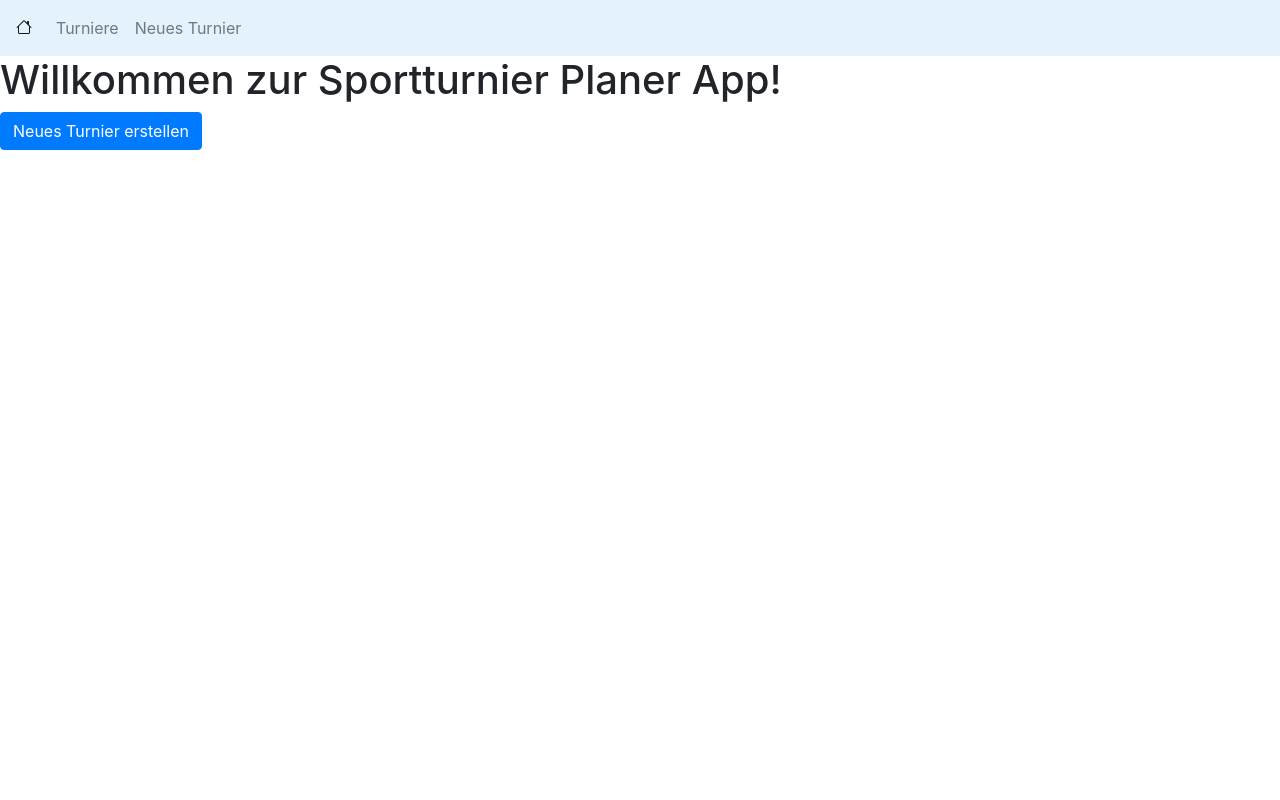
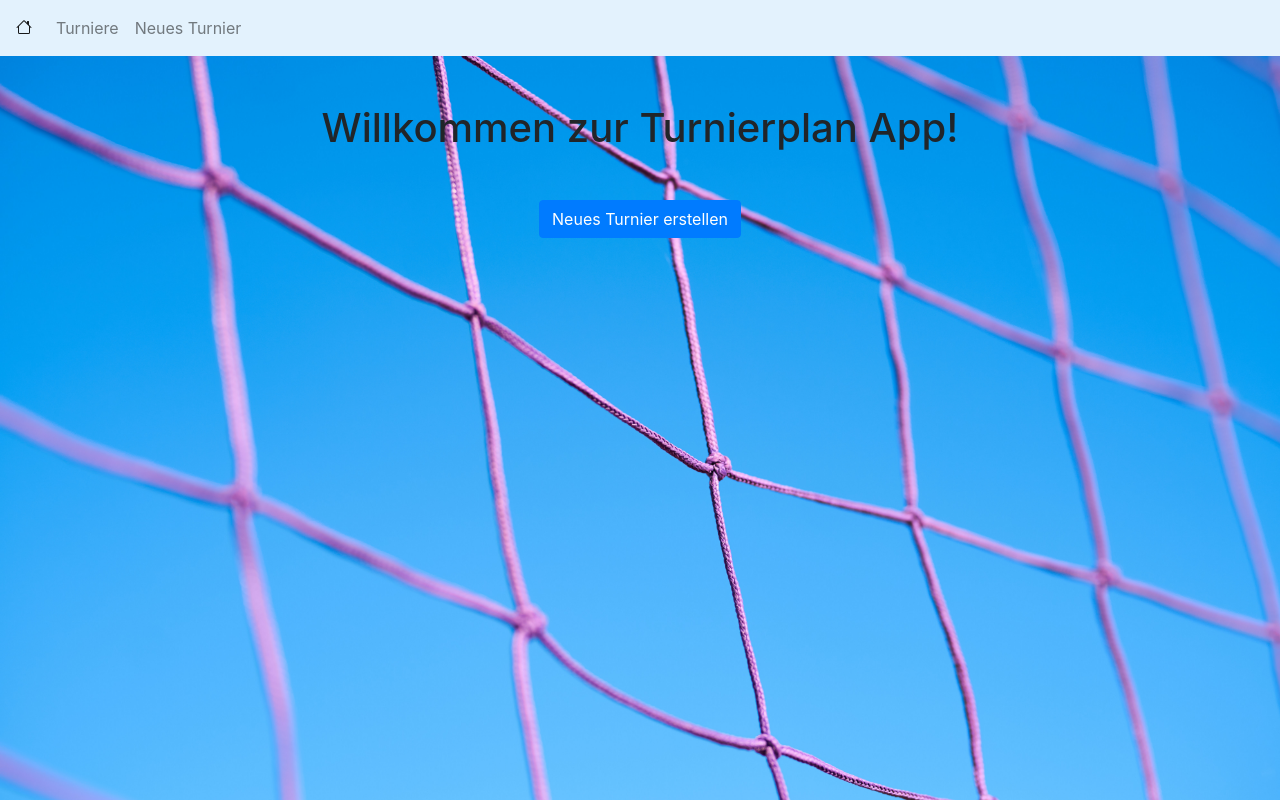
Before and after one commit to Vealer/sportturnier, a React (Create React App) app: page / in a window 1280 px wide. Built offline with nearby package versions, Linux system fonts and the light colour scheme.

Commit message:
background

```diff
--- a/src/App.js
+++ b/src/App.js
@@ -6,11 +6,13 @@
 
 function Home() {
   return (
-    <div>
-      <h1>Willkommen zur Sportturnier Planer App!</h1>
-      <Link to="/new-competition">
-        <button className="btn btn-primary mb-3">Neues Turnier erstellen</button>
+    <div className='container h-100 '>
+      <h1 className='d-flex justify-content-center mt-5'>Willkommen zur Turnierplan App!</h1>
+      <div className='d-flex justify-content-center align-items-center mt-5'>
+      <Link to="/new-competition" >
+        <button className="btn btn-primary  ">Neues Turnier erstellen</button>
       </Link>
+      </div>
     </div>
   );
 }
--- a/src/components/Competition.jsx
+++ b/src/components/Competition.jsx
@@ -58,7 +58,7 @@
     }
 
     return (
-        <div className="createForm">
+        <div className="container d-flex justify-content-center mt-5">
             <form onSubmit={handleSubmit}>
                 <div className="form-row">
                     <div className="col-md-12 mb-3">
--- a/src/components/FormDataRenderer.jsx
+++ b/src/components/FormDataRenderer.jsx
@@ -15,10 +15,10 @@
     return (
         <>
             <div className="container">
-                <Link to="/new-competition">
+                {/* <Link to="/new-competition">
                     <button className="btn btn-primary">Neues Turnier erstellen</button>
-                </Link>
-                <div className='row row-cols-1 row-cols-md-2'>
+                </Link> */}
+                <div className='row row-cols-1 row-cols-md-2 mt-5'>
                     {formData && formData.map((data, index) => (
                         <div className="col col-lg-3 col-md-6 mb-4" key={index}>
                             <div className="card mx-2 h-100 d-flex flex-column" >
--- a/src/index.css
+++ b/src/index.css
@@ -1,16 +1,25 @@
 body {
   margin: 0;
+  padding: 0;
   font-family: -apple-system, BlinkMacSystemFont, 'Segoe UI', 'Roboto', 'Oxygen',
     'Ubuntu', 'Cantarell', 'Fira Sans', 'Droid Sans', 'Helvetica Neue',
     sans-serif;
   -webkit-font-smoothing: antialiased;
   -moz-osx-font-smoothing: grayscale;
+  height: 100vh !important;
+  background-image: url('../public/img/background.jpg');
+  background-position: center;
+  background-repeat: no-repeat;
+  background-size: cover;
+
 }
 
 code {
   font-family: source-code-pro, Menlo, Monaco, Consolas, 'Courier New',
     monospace;
 }
+
+
 
 .tButton {
   min-width: 100px;
```
Also changed, not shown: public/img/background.jpg (added).
